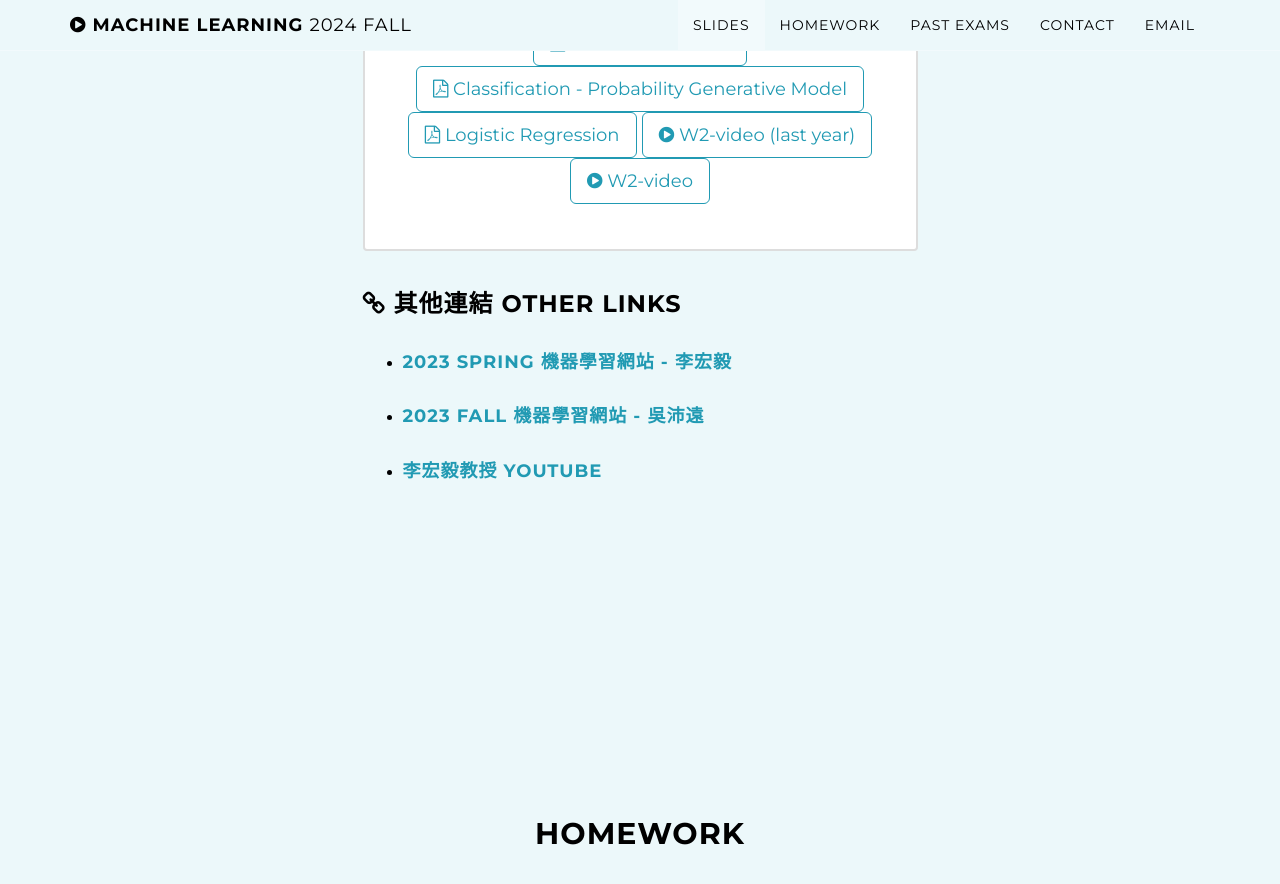
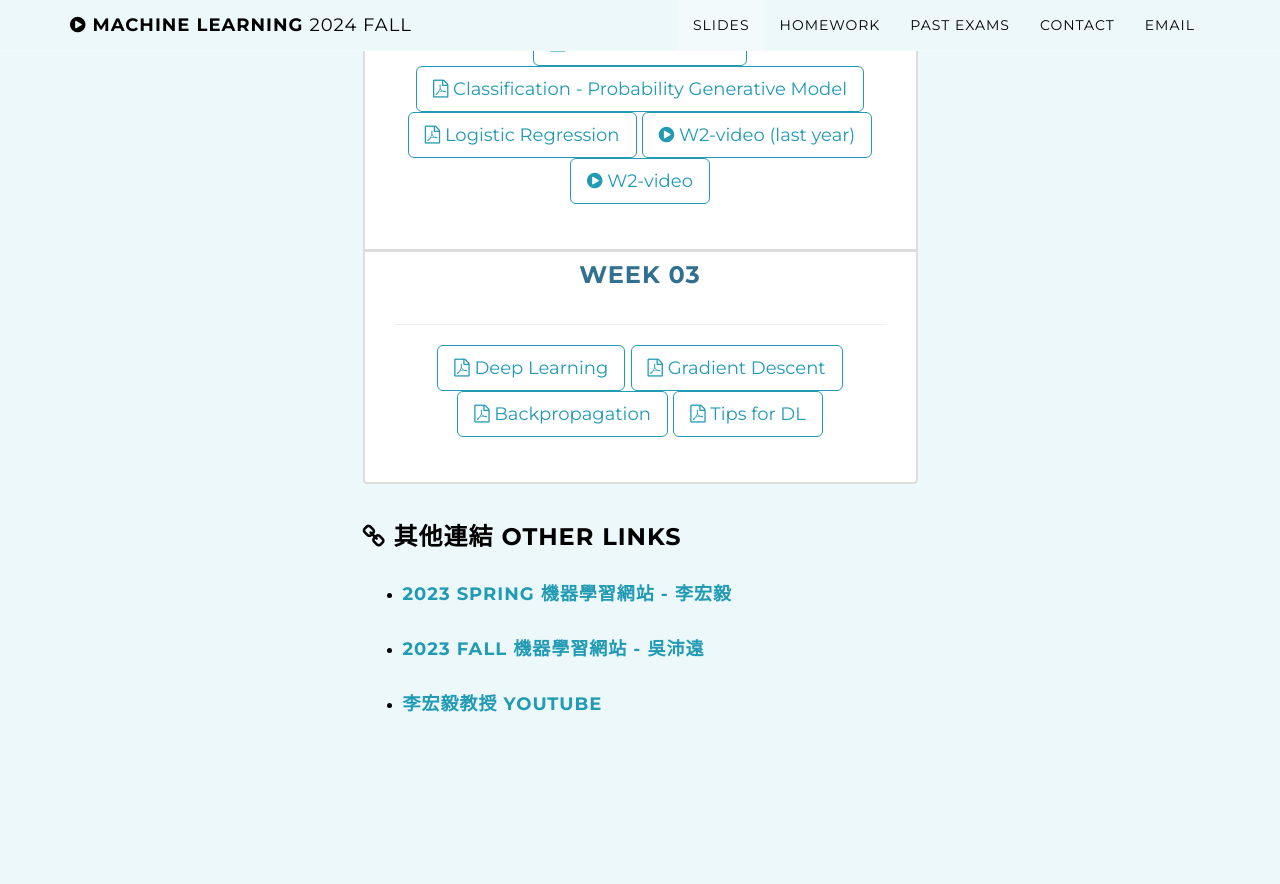
Before and after one commit to ntueemlta2024/ntueemlta2024.github.io, a Jekyll site: the page built from index.html, in a window 1280 px wide and 900 px high, scrolled down 1556 px. Shown: the top 884 px of the window. Built offline with Jekyll 4.4.1, drawn with Linux system fonts in a browser that asks for light colours; part of the change alters nothing that is shown.

Commit message:
add w3 slides

```diff
--- a/_config.yml
+++ b/_config.yml
@@ -75,20 +75,20 @@ syllabus:
         kind: play-circle
         path: https://www.youtube.com/playlist?list=PLREY_JttMD-xEtOEDOXqh1NCvqQUJGmh5
 
-  # - title: Week 03
-    # slides:
-      # - title: Deep Learning
-      #   kind: file-pdf-o
-      #   path: ./slides/week3/W3_DL_introduction.pdf
-      # - title: Gradient Descent
-      #   kind: file-pdf-o
-      #   path: ./slides/week3/W3_Gradient Descent.pdf
-      # - title: Backpropagation
-      #   kind: file-pdf-o
-      #   path: ./slides/week3/W3_BP (v2).pdf
-      # - title: Tips for DL
-      #   kind: file-pdf-o
-      #   path: ./slides/week3/W3_DNN tip.pdf
+  - title: Week 03
+    slides:
+      - title: Deep Learning
+        kind: file-pdf-o
+        path: ./slides/week3/W3_DL_introduction.pdf
+      - title: Gradient Descent
+        kind: file-pdf-o
+        path: ./slides/week3/W3_Gradient Descent.pdf
+      - title: Backpropagation
+        kind: file-pdf-o
+        path: ./slides/week3/W3_BP (v2).pdf
+      - title: Tips for DL
+        kind: file-pdf-o
+        path: ./slides/week3/W3_DNN tip.pdf
       # - title: Keras
       #   kind: file-pdf-o
       #   path: ./slides/week3/W3d_Keras.pdf
```
